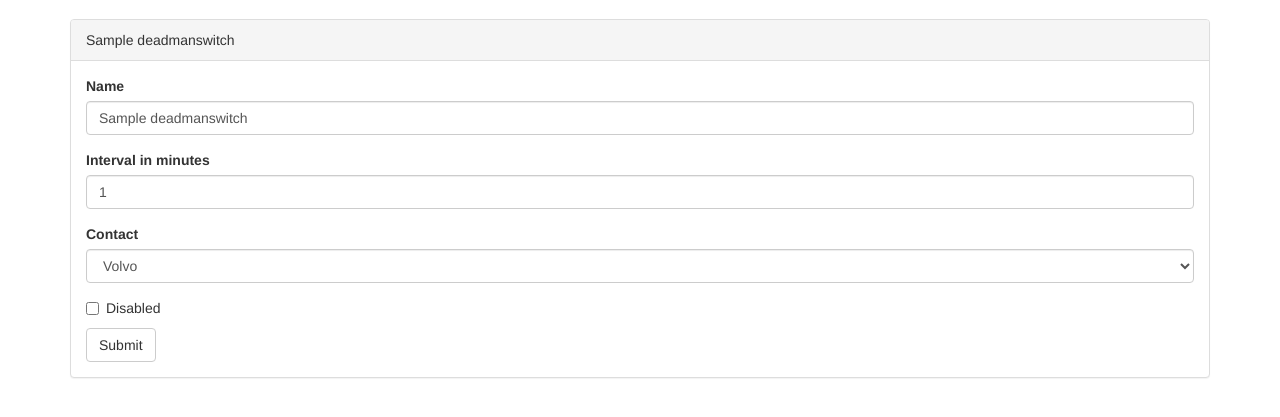
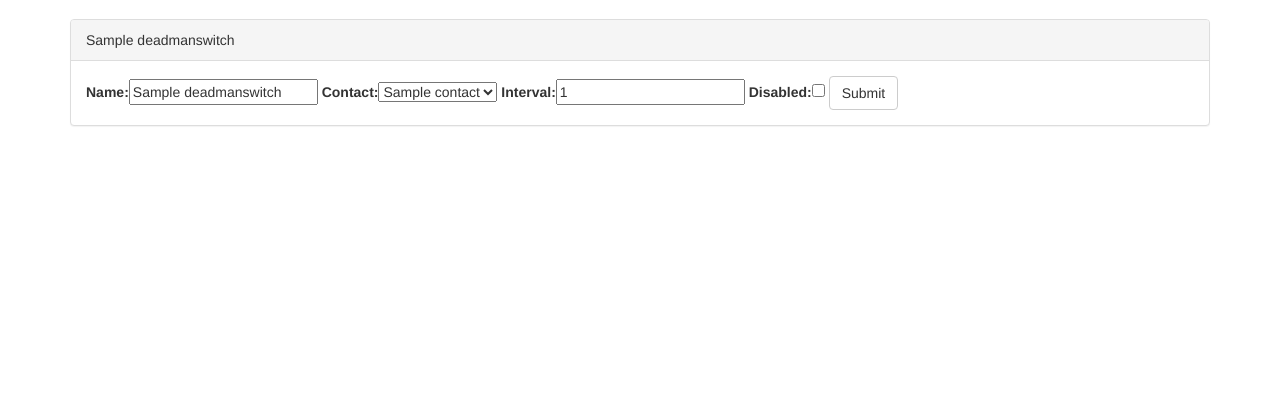
Before and after one commit to Celant/deadman, a Django app: a page that uses deadmanapp/templates/deadmanapp/detail.html in a window 1280 px wide. Shown: the part 51-468 px from the top of the page. Run offline with Django 3.2, Linux system fonts and the light colour scheme; tables that the repository leaves empty hold one stand-in row (values such as "Sample post"); some libraries are stand-ins or nearby versions.

Commit message:
Added auto generating Bootstrap edit forms

```diff
--- a/deadmanapp/admin.py
+++ b/deadmanapp/admin.py
@@ -1,9 +1,8 @@
 from django.contrib import admin
 
-from .models import Contact, ContactType, DeadmanSwitch
+from .models import Contact, DeadmanSwitch
 
 admin.site.register(Contact)
 admin.site.register(DeadmanSwitch)
-admin.site.register(ContactType)
 
 # Register your models here.
--- /dev/null
+++ b/deadmanapp/forms.py
@@ -0,0 +1,13 @@
+from django import forms
+from deadmanapp.models import Contact, DeadmanSwitch, CONTACT_TYPES
+
+class DeadmanSwitchForm(forms.Form):
+    name = forms.CharField(max_length=50)
+    contact = forms.ModelChoiceField(queryset=Contact.objects.all())
+    interval = forms.IntegerField()
+    disabled = forms.BooleanField()
+
+class ContactForm(forms.Form):
+    contact_name = forms.CharField(max_length=50)
+    contact_info = forms.CharField(max_length=50)
+    contact_type = forms.CharField(max_length=50, widget=forms.Select(choices=CONTACT_TYPES))
--- a/deadmanapp/models.py
+++ b/deadmanapp/models.py
@@ -3,16 +3,15 @@ from __future__ import unicode_literals
 from django.db import models
 from django.forms import ModelForm
 
-class ContactType(models.Model):
-    name = models.CharField(max_length=50, default="New ContactType")
-
-    def __str__(self):
-        return self.name
+CONTACT_TYPES = (
+    ('PHONE', 'Phone Number'),
+    ('EMAIL', 'Email Address'),
+)
 
 class Contact(models.Model):
     contact_name = models.CharField(max_length=50)
     contact_info = models.CharField(max_length=50)
-    contact_type = models.ForeignKey(ContactType, on_delete=models.PROTECT, null=True)
+    contact_type = models.CharField(max_length=50, choices=CONTACT_TYPES)
 
     def __str__(self):
         return self.contact_name
@@ -35,4 +34,4 @@ class DeadmanSwitchForm(ModelForm):
 class ContactForm(ModelForm):
     class Meta:
         model = Contact
-        fields = []
+        fields = ['contact_name', 'contact_info', 'contact_type']
--- a/deadmanapp/templates/deadmanapp/detail.html
+++ b/deadmanapp/templates/deadmanapp/detail.html
@@ -1,5 +1,6 @@
 {% extends "deadmanapp/base.html" %}
 {% load staticfiles %}
+{% load bootstrap %}
 
 {% block content %}
 
@@ -50,32 +51,7 @@
                 <div class="panel-body">
                     <form action="{% url 'deadmanapp:update' switch.id %}" method="post">
                         {% csrf_token %}
-                        <div class="form-group">
-                            <label for="name">Name</label>
-                            <input type="text" class="form-control" id="name" value="{{ switch.name }}" placeholder="Name">
-                        </div>
-                        <div class="form-group">
-                            <label for="interval">Interval in minutes</label>
-                            <input type="number" class="form-control" id="interval" value="{{ switch.interval }}" placeholder="Interval">
-                        </div>
-                        <div class="form-group">
-                            <label for="contact">Contact</label>
-                            <select name="contact" class="form-control" id="contact">
-                                <option value="volvo">Volvo</option>
-                                <option value="saab">Saab</option>
-                                <option value="fiat">Fiat</option>
-                                <option value="audi">Audi</option>
-                            </select>
-                        </div>
-                        <div class="checkbox">
-                            <label>
-                                {% if switch.disabled %}
-                                <input type="checkbox" name="disabled" id="disabled" checked /> Disabled
-                                {% else %}
-                                <input type="checkbox" name="disabled" id="disabled" /> Disabled
-                                {% endif %}
-                            </label>
-                        </div>
+                        {{ form|bootstrap }}
                         <button type="submit" class="btn btn-default">Submit</button>
                     </form>
                 </div>
--- a/deadmanapp/views.py
+++ b/deadmanapp/views.py
@@ -2,6 +2,7 @@ from django.shortcuts import get_object_or_404, render
 from django.http import HttpResponseRedirect, HttpResponse
 from django.core.urlresolvers import reverse
 from django.template import loader
+from deadmanapp.forms import DeadmanSwitchForm
 
 from .models import DeadmanSwitch
 
@@ -11,7 +12,9 @@ def index(request):
 
 def detail(request, switch_id):
     switch = get_object_or_404(DeadmanSwitch, pk=switch_id)
-    return render(request, 'deadmanapp/detail.html', {'switch': switch})
+    data = {'name' : switch.name, 'interval' : switch.interval, 'contact' : switch.contact, 'disabled' : switch.disabled}
+    form = DeadmanSwitchForm(initial=data)
+    return render(request, 'deadmanapp/detail.html', {'form': form, 'switch': switch})
 
 def answer(request, switch_id):
     return HttpResponse("You're responding to switch {0}.".format(switch_id))
```
Also changed, not shown: deadmanapp/migrations/0005_auto_20160121_1748.py (added).
